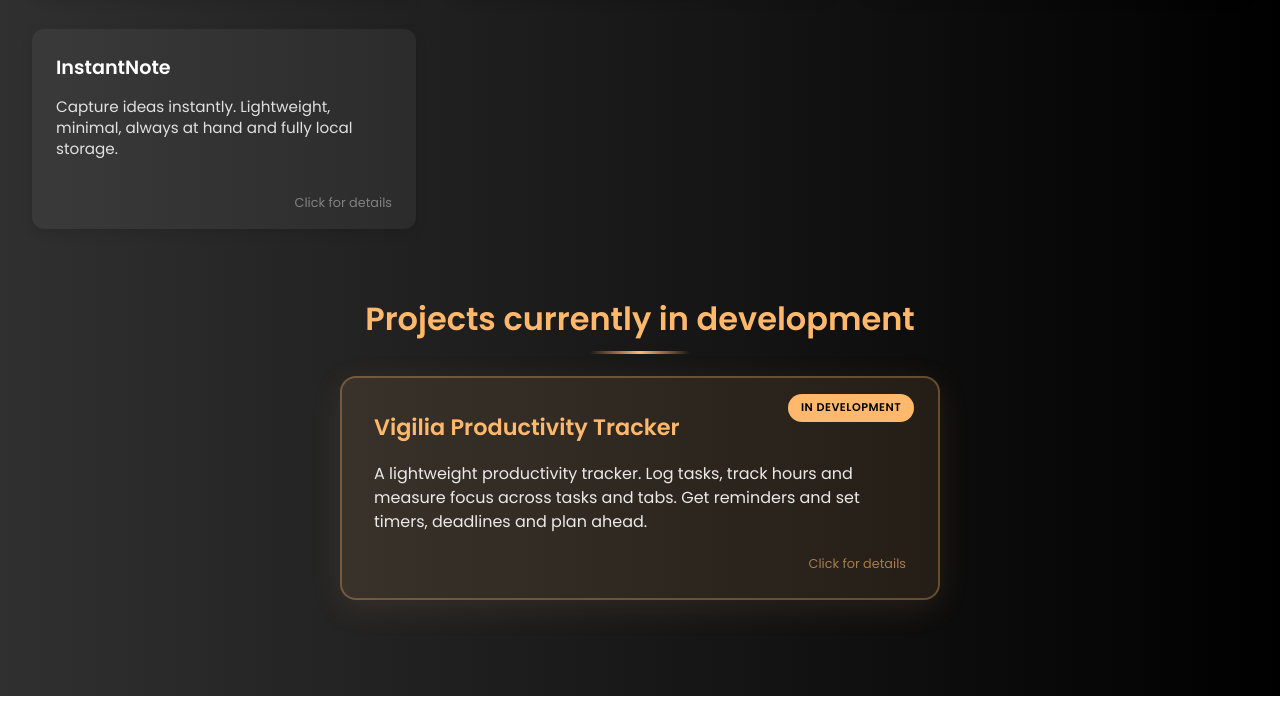
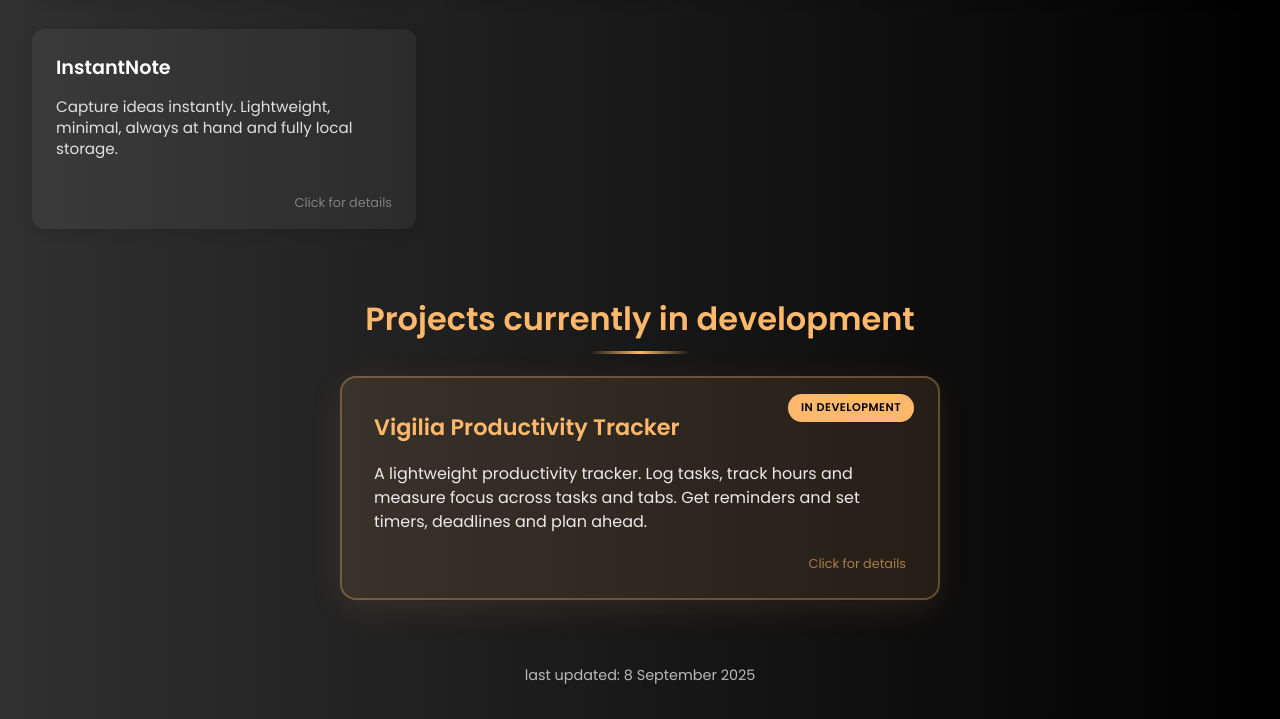
Before and after one commit to ismailjakupi/Portfolio, a plain HTML site: page index.html in a window 1280 px wide. Shown: the part 882-1601 px from the top of the page. Before the commit the page ends 1578 px from the top, so only its background shows below. Drawn offline with Linux system fonts and the light colour scheme.

Commit message:
added last change tracker

```diff
--- a/index.html
+++ b/index.html
@@ -139,6 +139,10 @@
     </div>
   </section>
 
+  <footer>
+    <p>last updated: 8 September 2025</p>
+  </footer>
+
   <!-- ADD LINKS HERE IDK<footer>
     <p>© 2025 [Your Name]</p>
   </footer>-->
```
